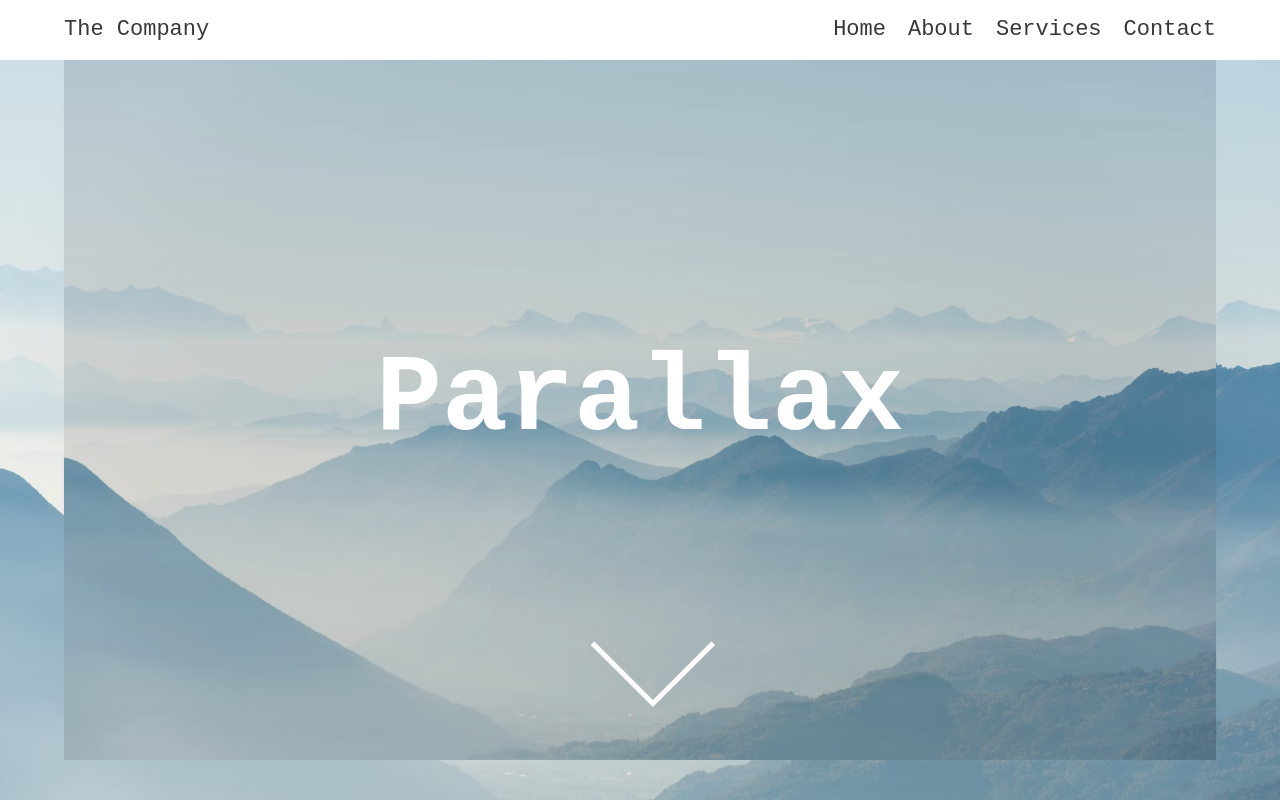
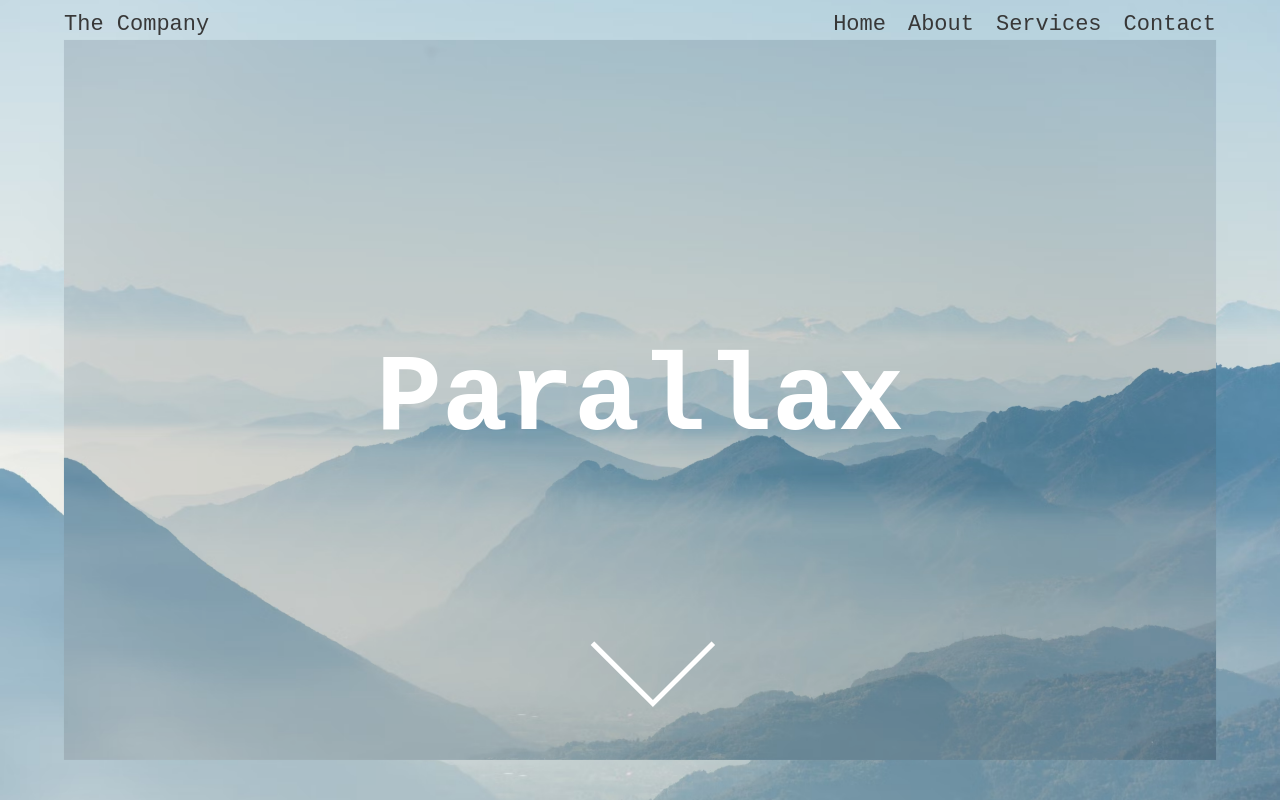
Before and after one commit to dnlaxe/scroll, a plain HTML site: page 03/index.html in a window 1280 px wide. Shown: the top 802 px of the page. Drawn offline with nearby package versions, Linux system fonts and the light colour scheme.

```diff
--- a/03/index.html
+++ b/03/index.html
@@ -89,11 +89,11 @@
       position: fixed;
       z-index: 4;
       width: 100%;
-      height: 60px;
+      height: 50px;
       padding: 0 5%;
       align-items: center;
       transition: box-shadow 0.3s ease;
-      background-color: var(--bg);
+      background-color: transparent;
     }
 
     nav.scrolled {
```
